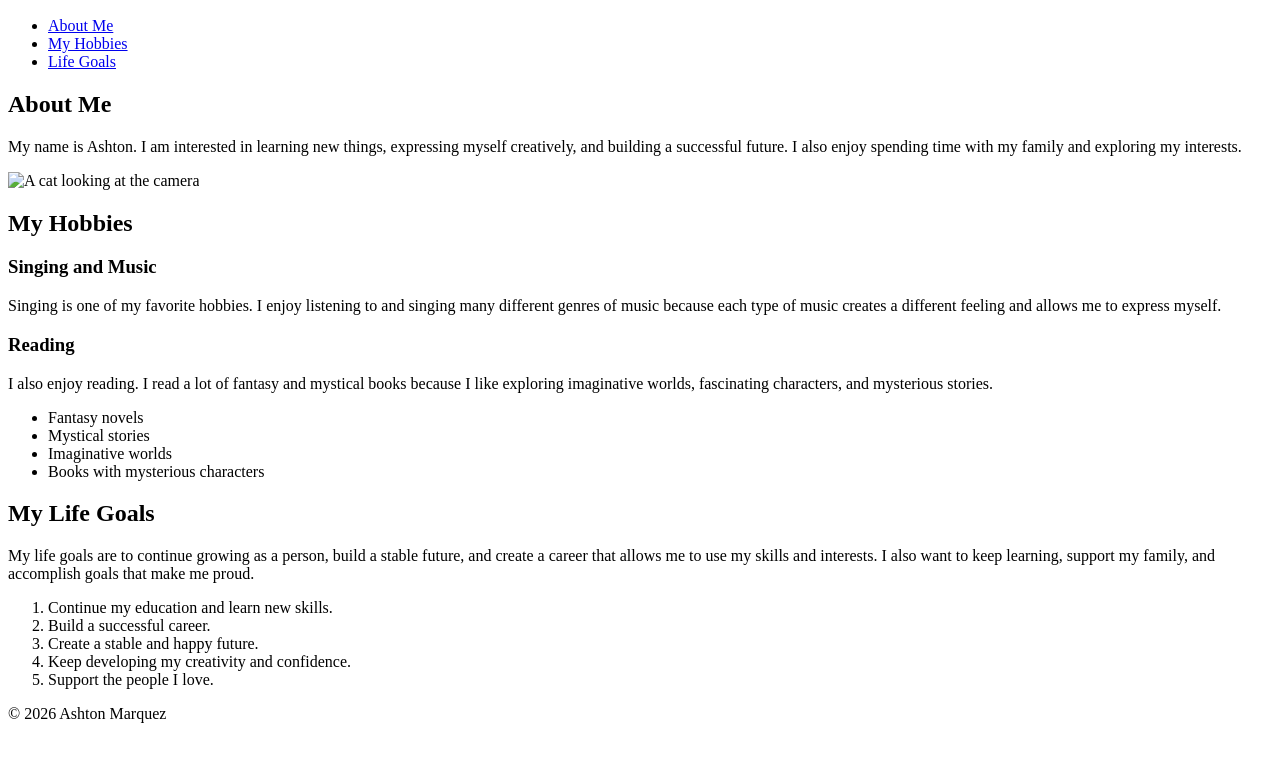
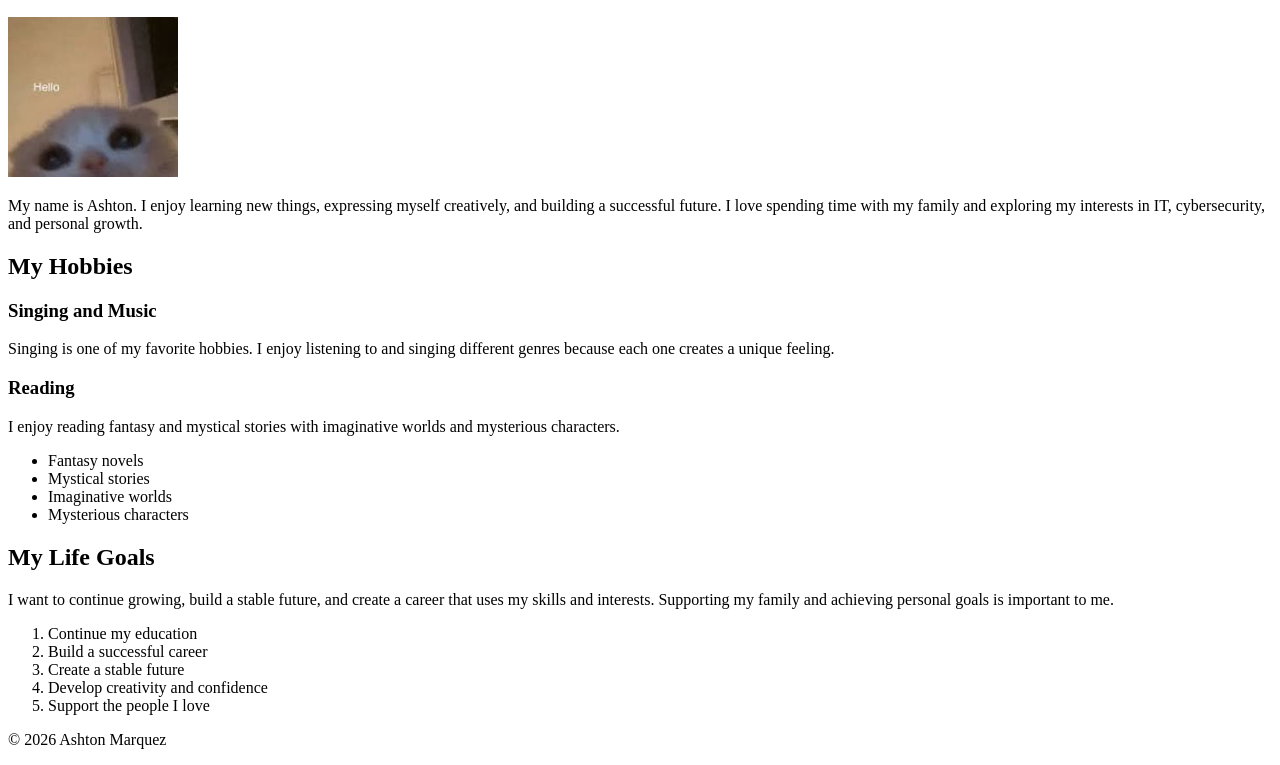
Before and after one commit to marquezashton89/Ashton-Marquez-About-Me-, a plain HTML site: page index.html in a window 1280 px wide. Shown: the part 110-875 px from the top of the page. Before the commit the page ends 849 px from the top, so only its background shows below. Drawn offline with Linux system fonts and the light colour scheme.

Commit message:
Add files via upload

```diff
--- a/index.html
+++ b/index.html
@@ -3,83 +3,67 @@
 <head>
   <meta charset="UTF-8">
   <meta name="viewport" content="width=device-width, initial-scale=1.0">
-  <title>About Me and My Interests</title>
+  <title>About Ashton Marquez</title>
 </head>
 <body>
   <header>
-    <h1><strong>Ashton Marquez</strong></h1>
+    <h1>Ashton Marquez</h1>
+  </header>
+
+  <main>
+    <section>
       <h2>About Me</h2>
-<nav>
-  <ul>
-    <li><a href="#about-me">About Me</a></li>
-    <li><a href="#hobbies">My Hobbies</a></li>
-    <li><a href="#life-goals">Life Goals</a></li>
-  </ul>
-</nav>
-
-  </header>
-  <main>
-    <section id="about-me">
-      <h2>About Me</h2>
+      <img src="images/cat.jpeg" alt="A cat looking at the camera" width="170">
       <p>
-        My name is Ashton. I am interested in learning new things, expressing
-        myself creatively, and building a successful future. I also enjoy
-        spending time with my family and exploring my interests.
+        My name is Ashton. I enjoy learning new things, expressing myself creatively,
+        and building a successful future. I love spending time with my family and exploring
+        my interests in IT, cybersecurity, and personal growth.
       </p>
-  <img
-    src="images/cat.jpg"
-    alt="A  cat looking at the camera"
-  >
     </section>
 
-<section id="hobbies">
+    <section>
       <h2>My Hobbies</h2>
 
       <article>
         <h3>Singing and Music</h3>
         <p>
-      Singing is one of my favorite hobbies. I enjoy listening to and
-      singing many different genres of music because each type of music
-      creates a different feeling and allows me to express myself.
+          Singing is one of my favorite hobbies. I enjoy listening to and singing
+          different genres because each one creates a unique feeling.
         </p>
       </article>
 
       <article>
         <h3>Reading</h3>
         <p>
-      I also enjoy reading. I read a lot of fantasy and mystical books
-      because I like exploring imaginative worlds, fascinating characters,
-      and mysterious stories.
+          I enjoy reading fantasy and mystical stories with imaginative worlds
+          and mysterious characters.
         </p>
-
         <ul>
           <li>Fantasy novels</li>
           <li>Mystical stories</li>
           <li>Imaginative worlds</li>
-      <li>Books with mysterious characters</li>
+          <li>Mysterious characters</li>
         </ul>
       </article>
     </section>
 
-<section id="life-goals">
+    <section>
       <h2>My Life Goals</h2>
       <p>
-    My life goals are to continue growing as a person, build a stable
-    future, and create a career that allows me to use my skills and
-    interests. I also want to keep learning, support my family, and
-    accomplish goals that make me proud.
+        I want to continue growing, build a stable future, and create a career
+        that uses my skills and interests. Supporting my family and achieving
+        personal goals is important to me.
       </p>
-
       <ol>
-    <li>Continue my education and learn new skills.</li>
-    <li>Build a successful career.</li>
-    <li>Create a stable and happy future.</li>
-    <li>Keep developing my creativity and confidence.</li>
-    <li>Support the people I love.</li>
+        <li>Continue my education</li>
+        <li>Build a successful career</li>
+        <li>Create a stable future</li>
+        <li>Develop creativity and confidence</li>
+        <li>Support the people I love</li>
       </ol>
     </section>
+  </main>
 
-  </main>
   <footer>
     <p>&copy; 2026 Ashton Marquez</p>
   </footer>
```
Also changed, not shown: images/cat.jpeg (added). Lines whose indentation alone changed are shown as unchanged.
